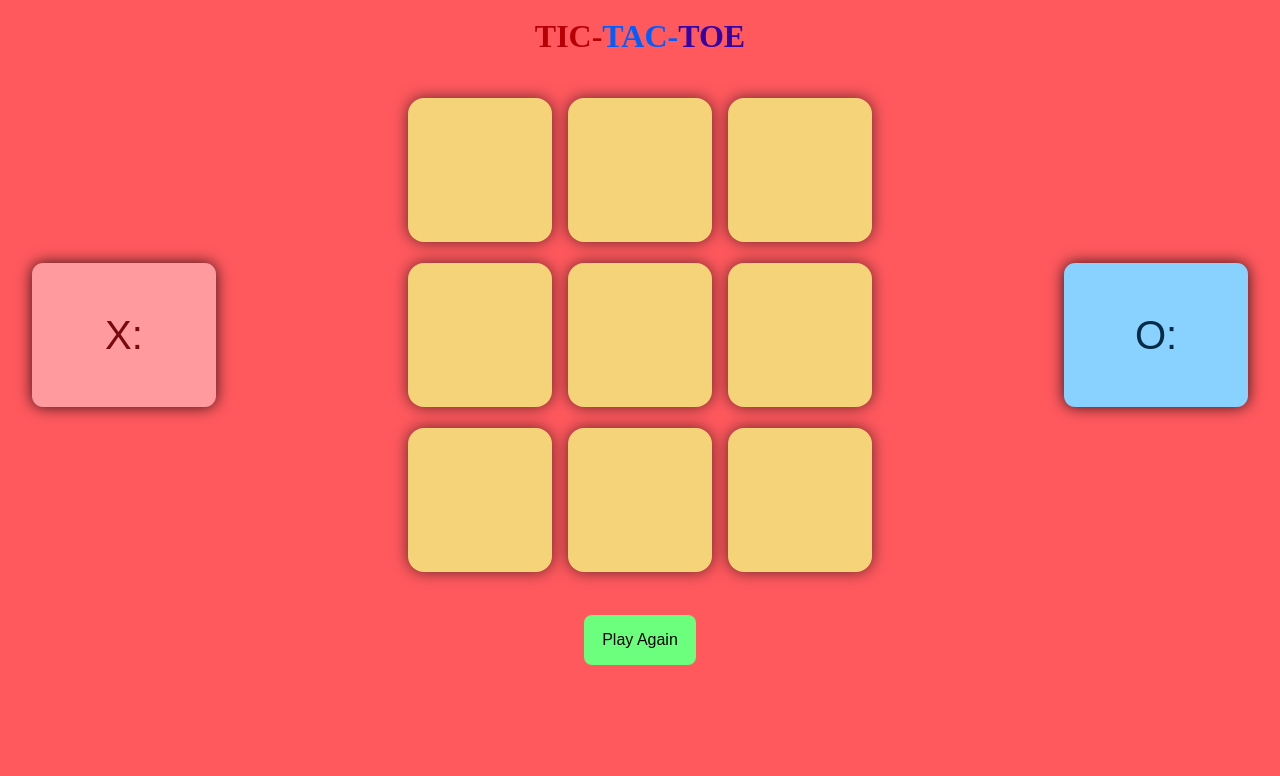
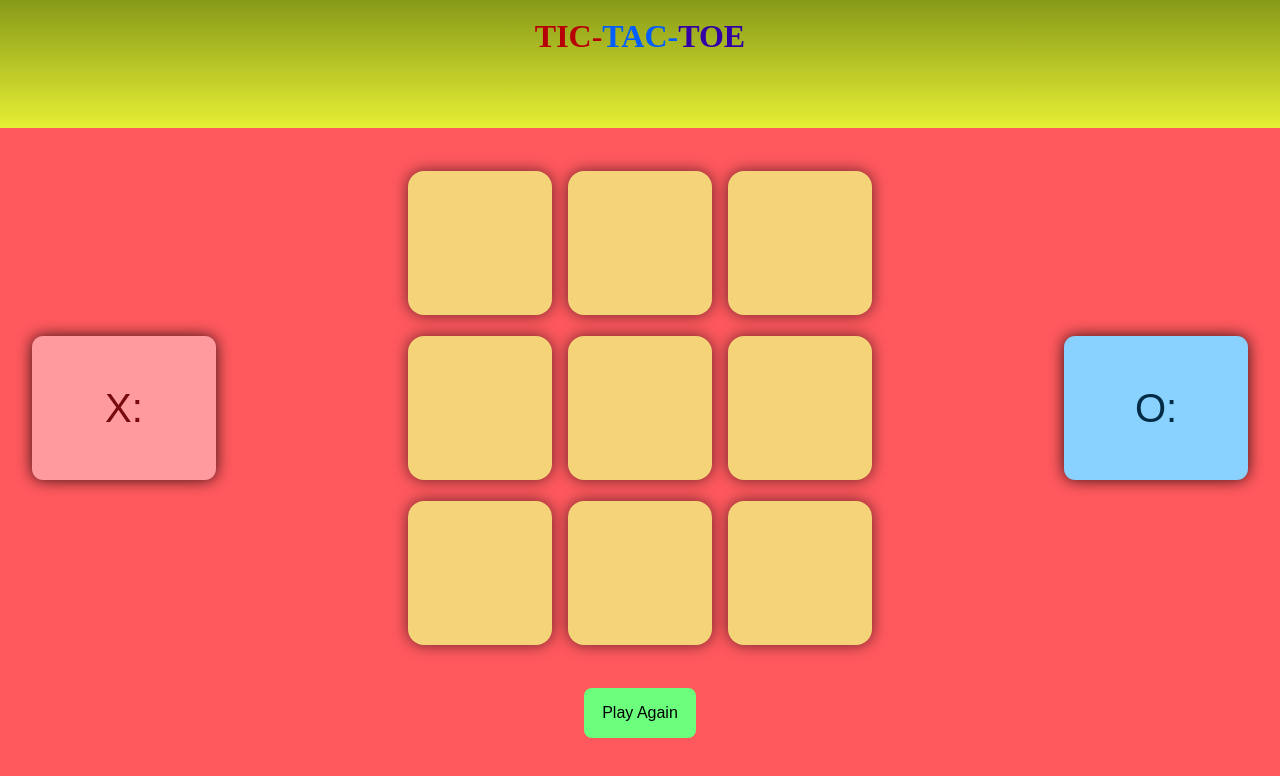
Before and after one commit to Ronit-kukadiya/JS-TIC-TAC-TOE, a plain HTML site: page index.html in a window 1280 px wide. Drawn offline with Linux system fonts and the light colour scheme.

Commit message:
Add files via upload

```diff
--- a/index.html
+++ b/index.html
@@ -8,12 +8,14 @@
   </head>
   <body>
     <main>
+      <header class="header">
       &nbsp;
       <h1>
         <span style="color: #b70006">TIC-</span
         ><span style="color: #005eff">TAC-</span
         ><span style="color: #3200a5">TOE</span>
       </h1>
+    </header>
       <div class="container">
         <button class="score"></button>
         <div class="game">
--- a/style.css
+++ b/style.css
@@ -9,6 +9,11 @@ FFCA3A
   padding: 0px;
   margin: 0px;
   /* background-color: #780a0d; */
+}
+
+.header{
+  background-image: linear-gradient(#879a19,#e6ef34);
+  height: 10vmax;
 }
 
 body {
@@ -44,7 +49,7 @@ body {
   font-size: 10vmin;
 }
 
-.score{
+.score {
   height: 18vmin;
   width: 23vmin;
   border-radius: 0.7rem;
```
